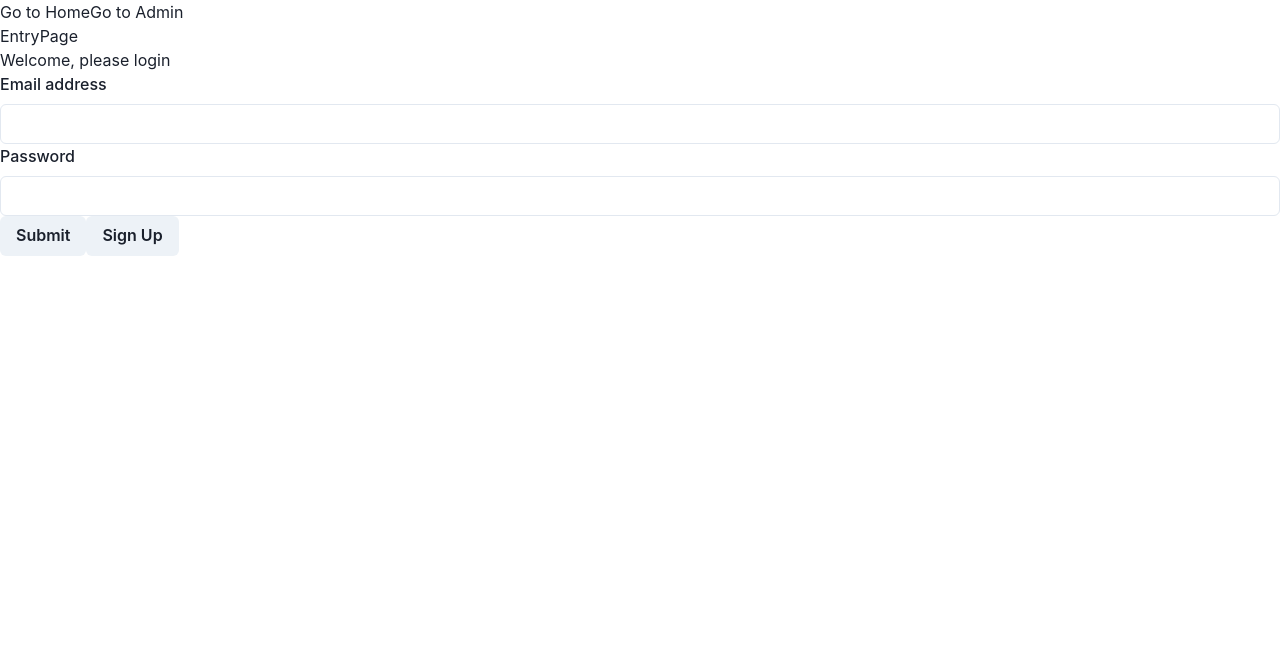
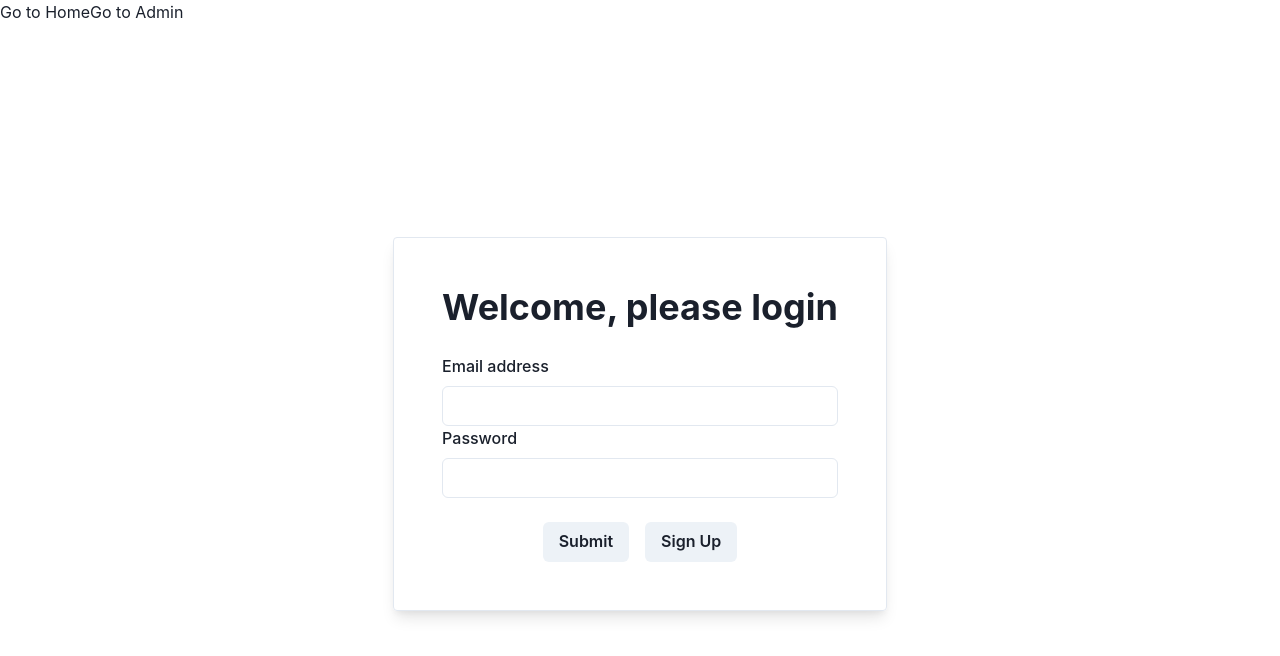
Before and after one commit to seachai/jet-communications, a React (Create React App) app: page /#/ in a window 1280 px wide. Before the commit this address led to /#/chatroom. Shown: the top 656 px of the page. Built offline with nearby package versions, Linux system fonts and the light colour scheme; no server answers.

Commit message:
Added chakra ui styling changes

```diff
--- a/src/App.tsx
+++ b/src/App.tsx
@@ -1,5 +1,6 @@
 import React from "react";
 import { Switch, Route } from "react-router-dom";
+import { CSSReset } from "@chakra-ui/react";
 
 import WithAuth from "./WithAuth";
 import Navigation from "./Navigation";
@@ -7,8 +8,10 @@ import EntryPage from "./Components/EntryPage";
 import ChatRoom from "./Components/ChatRoom";
 import Admin from "./Components/Admin/";
 
+
 const App = () => (
   <>
+    <CSSReset />
     <Navigation />
     <Switch>
       <Route exact path='/' component={EntryPage} />
--- a/src/Components/EntryPage/UserForms.tsx
+++ b/src/Components/EntryPage/UserForms.tsx
@@ -1,12 +1,17 @@
 import React, { useState, useContext } from "react";
-import { FormControl, FormLabel, FormHelperText, Input, Button } from "@chakra-ui/react";
-// import dotenv from 'dotenv';
+import {
+  FormControl,
+  FormLabel,
+  Input,
+  Button,
+  Heading,
+  Flex,
+  Box,
+} from "@chakra-ui/react";
+
 import axios from "axios";
+import { AuthContext } from "../../context/AuthContext";
 
-import { AuthContext } from "../../context/AuthContext";
-import { useInput } from "../../hooks";
-
-// dotenv.config();
 
 const UserForms = () => {
   const [isRegistered, setIsRegistered] = useState(true);
@@ -26,18 +31,6 @@ const UserForms = () => {
   const handleSubmit = async (event) => {
     event.preventDefault();
 
-    /**
-     * Register user
-     * Save user into DB
-     * Receive a response back from express (User Data?)
-     *
-     *
-     * Login user
-     * Check if user exist in DB
-     * Receive a response back from express (User Data?)
-     *
-     */
-
     const endpoint = isRegistered
       ? `${process.env.REACT_APP_API_URL}/login`
       : `${process.env.REACT_APP_API_URL}/register`;
@@ -53,8 +46,16 @@ const UserForms = () => {
   };
 
   return (
-    <div className='UserForms'>
-      <h1>{isRegistered ? "Welcome, please login" : "Register"}</h1>
+    <Flex minHeight='100vh' width='full' align='center' justifyContent='center'>
+      <Box
+        borderWidth={1}
+        p={12}
+        maxWidth='1000px'
+        borderRadius={4}
+        textAlign='center'
+        boxShadow='lg'
+      >
+      <Heading mb={6}>{isRegistered ? "Welcome, please login" : "Register"}</Heading>
       <form onSubmit={handleSubmit}>
         <FormControl>
           {!isRegistered && (
@@ -68,14 +69,16 @@ const UserForms = () => {
           <FormLabel>Password</FormLabel>
           <Input type='password' value={values.password} name='password' onChange={handleChange} />
 
-          <Button type='submit'>Submit</Button>
-
-          <Button onClick={() => setIsRegistered(!isRegistered)}>
-            {isRegistered ? "Sign Up" : "Back to login"}
-          </Button>
+          <Box mt={6}>
+            <Button type='submit' mr={4}>Submit</Button>
+            <Button onClick={() => setIsRegistered(!isRegistered)}>
+              {isRegistered ? "Sign Up" : "Back to login"}
+            </Button>
+          </Box>
         </FormControl>
       </form>
-    </div>
+      </Box>
+    </Flex>
   );
 };
 
--- a/src/Components/EntryPage/index.tsx
+++ b/src/Components/EntryPage/index.tsx
@@ -1,4 +1,4 @@
-import React, { useState, useContext } from "react";
+import React, { useContext } from "react";
 import { Redirect } from "react-router-dom";
 import { AuthContext } from "../../context/AuthContext";
 
@@ -11,7 +11,6 @@ const EntryPage = () => {
   // Else redirect the user directly to the App
   return (
     <div className='EntryPage'>
-      <h1>EntryPage</h1>
       {isLoggedIn ? <Redirect to='/main' /> : <UserForms />}
     </div>
   );
```
